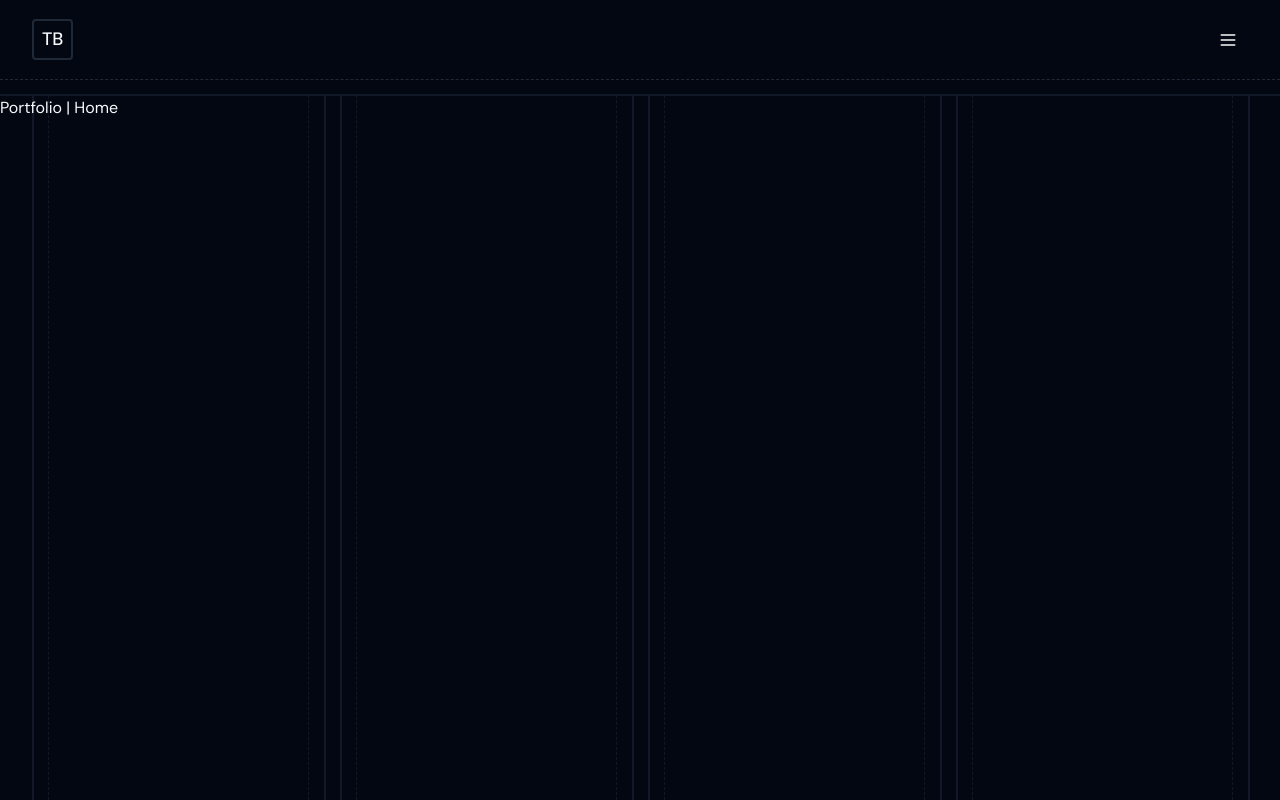
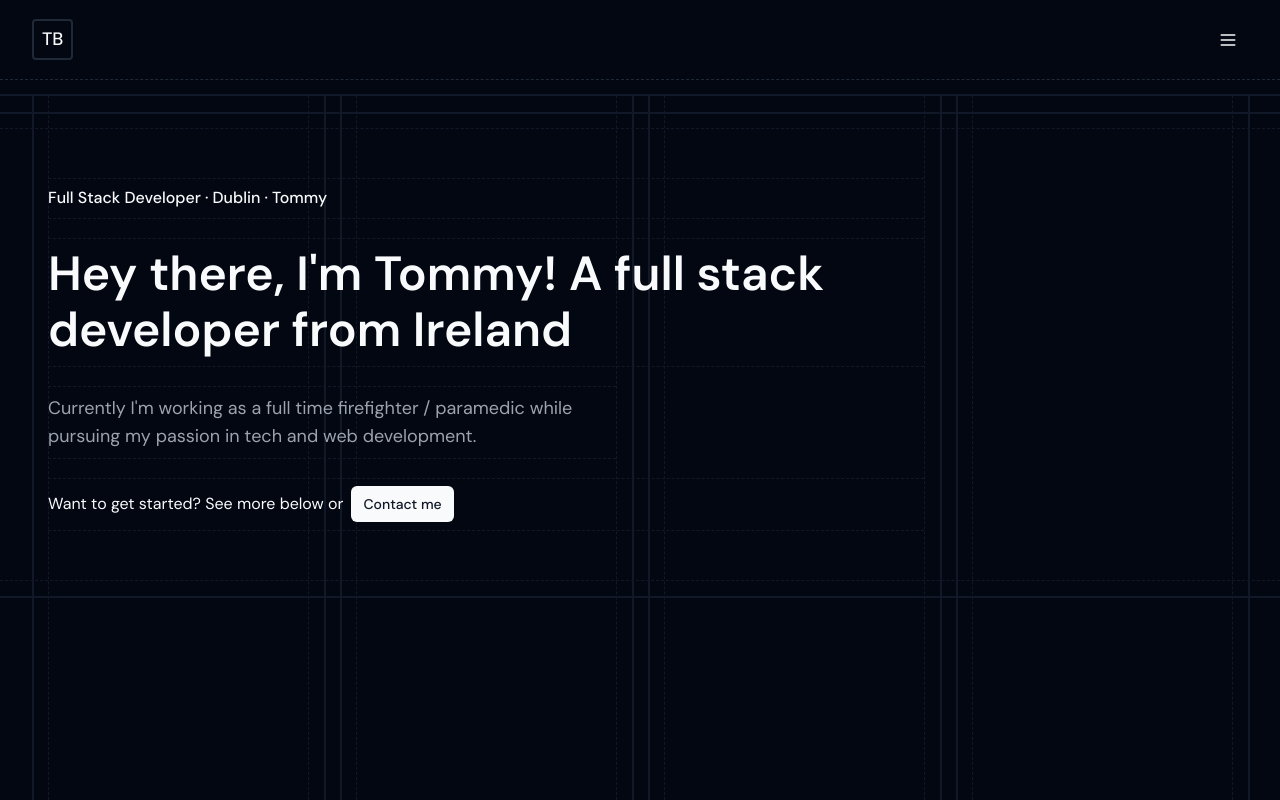
Before and after one commit to Frost7994/portfolio, a Next.js app: page / in a window 1280 px wide. Built offline with nearby package versions, Linux system fonts and the light colour scheme.

Commit message:
feat(home page): added the static components

```diff
--- a/src/app/layout.tsx
+++ b/src/app/layout.tsx
@@ -22,7 +22,7 @@ export default function RootLayout({
   children: React.ReactNode
 }>) {
   return (
-    <html lang='en' suppressHydrationWarning>
+    <html lang='en' className='scrollbar-hide' suppressHydrationWarning>
       <body
         className={cn(
           'relative grid min-h-screen grid-rows-1 antialiased',
--- a/src/app/page.tsx
+++ b/src/app/page.tsx
@@ -1,5 +1,11 @@
 // types
 import type { Metadata } from 'next'
+
+// components
+import { Container } from '@/components/ui/container'
+import { GridLine, GridLineWrapper } from '@/components/ui/gridLine'
+import { Section } from '@/components/ui/section'
+import { ContactButton } from '@/components/section/home/contactButton'
 
 export const metadata: Metadata = {
   title: 'Tommy | Portfolio',
@@ -9,7 +15,39 @@ export const metadata: Metadata = {
 export default function Home() {
   return (
     <div>
-      <p>Portfolio | Home</p>
+      <Section className='space-y-4' id='hero'>
+        <GridLine position='top' />
+        <Container>
+          <div className='flex flex-col gap-4 py-8'>
+            <GridLineWrapper className='col-span-2 sm:col-span-3'>
+              <p className='whitespace-nowrap text-sm font-medium md:text-base'>
+                Full Stack Developer · Dublin{' '}
+                <span className='hidden sm:inline-block'>· Tommy</span>
+              </p>
+            </GridLineWrapper>
+            <GridLineWrapper className='col-span-2 sm:col-span-4 lg:col-span-3'>
+              <h1 className='text-4xl font-semibold sm:text-5xl lg:leading-[3.5rem]'>
+                Hey there, I&apos;m Tommy! A full stack developer from Ireland
+              </h1>
+            </GridLineWrapper>
+            <GridLineWrapper className='col-span-3 lg:col-span-2'>
+              <p className='text-muted-foreground sm:text-lg'>
+                Currently I&apos;m working as a full time firefighter /
+                paramedic while pursuing my passion in tech and web development.
+              </p>
+            </GridLineWrapper>
+            <GridLineWrapper className='col-span-1 xs:col-span-2 sm:col-span-4 md:col-span-3'>
+              <div className='flex flex-col gap-2 sm:flex-row sm:items-center'>
+                <p className='text-xs xs:text-sm sm:text-base'>
+                  Want to get started? See more below or
+                </p>
+                <ContactButton />
+              </div>
+            </GridLineWrapper>
+          </div>
+        </Container>
+        <GridLine position='bottom' />
+      </Section>{' '}
     </div>
   )
 }
--- /dev/null
+++ b/src/components/section/home/contactButton.tsx
@@ -0,0 +1,15 @@
+'use client'
+
+// components
+import { Button } from '@/components/ui/button'
+
+// utils
+import { toast } from '@/lib/utils/toast'
+
+export const ContactButton = () => {
+  return (
+    <Button size='sm' onClick={() => toast('Thanks for reaching out!')}>
+      Contact me
+    </Button>
+  )
+}
```
